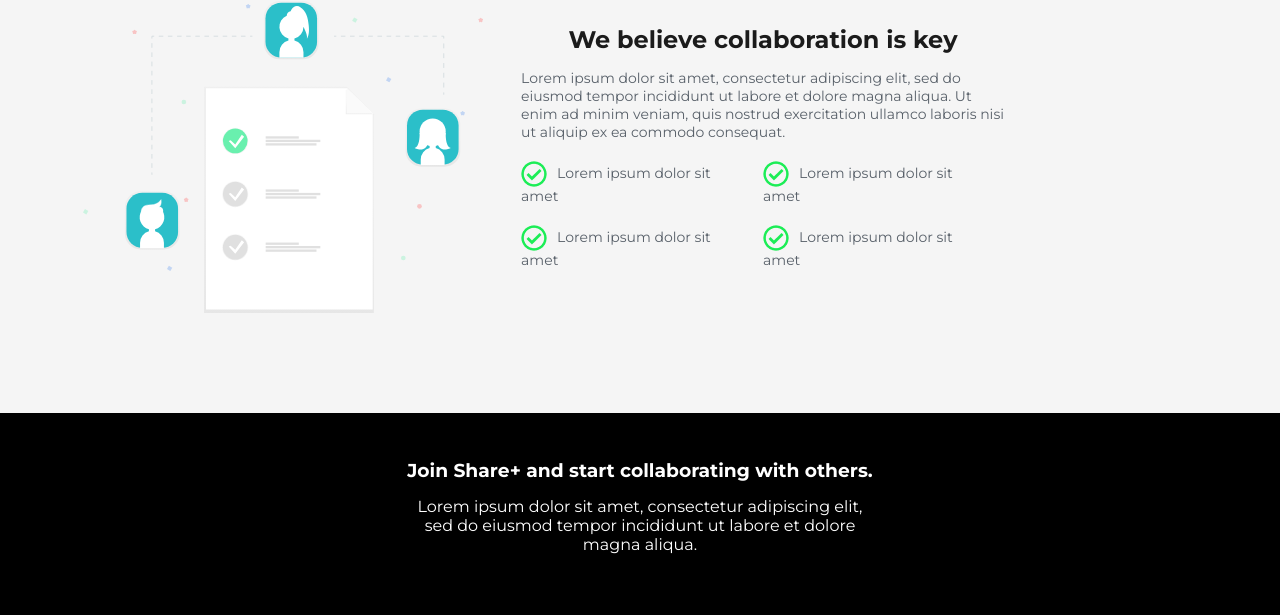
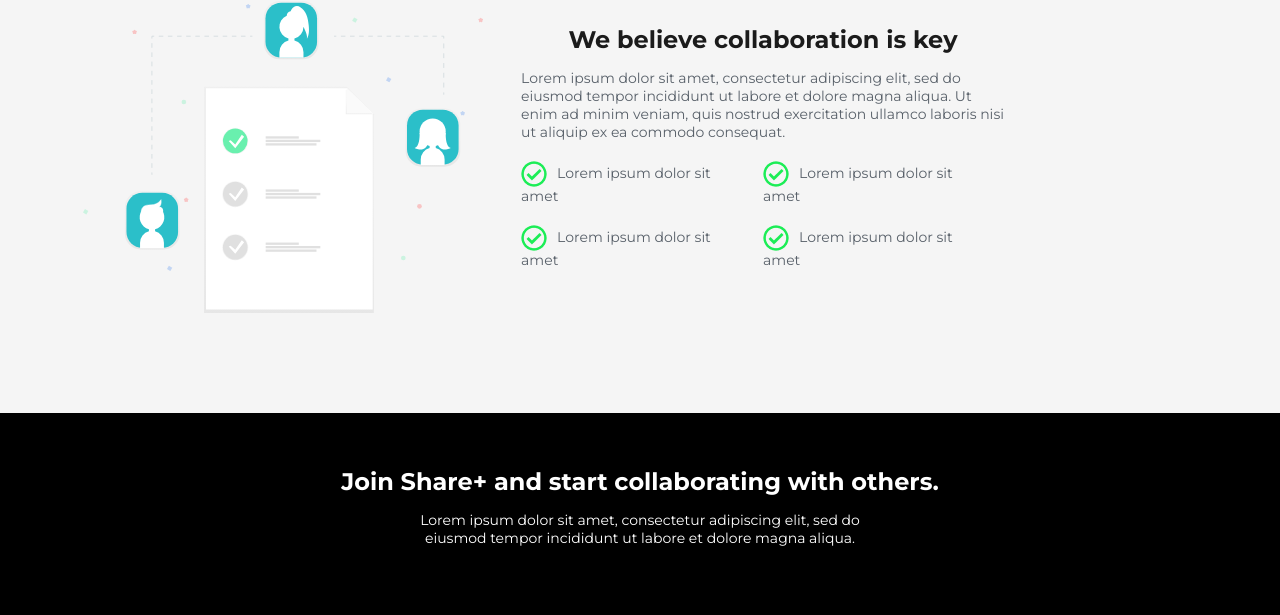
Before and after one commit to mmoya26/SharePlus, a plain HTML site: page index.html in a window 1280 px wide. Shown: the part 2139-2754 px from the top of the page. Drawn offline with Linux system fonts and the light colour scheme.

Commit message:
Adjust join title font-size + add normal_text_size class to join text

```diff
--- a/css/master.css
+++ b/css/master.css
@@ -327,6 +327,9 @@ img {
     background-color: black;
 }
 
+.join_title {
+    font-size: 1.5rem;
+}
 
 .join_description {
     margin-bottom: 4.0625rem;
--- a/index.html
+++ b/index.html
@@ -203,7 +203,7 @@
     <div class="blackout">
         <div id="join_section">
             <h3 class="join_title white_text">Join Share+ and start collaborating with others.</h3>
-            <p class="join_description white_text">Lorem ipsum dolor sit amet, consectetur adipiscing elit, sed do eiusmod tempor
+            <p class="join_description white_text normal_text_size">Lorem ipsum dolor sit amet, consectetur adipiscing elit, sed do eiusmod tempor
                 incididunt ut labore et dolore magna aliqua.</p>
 
             <div class="signin_block">
```
